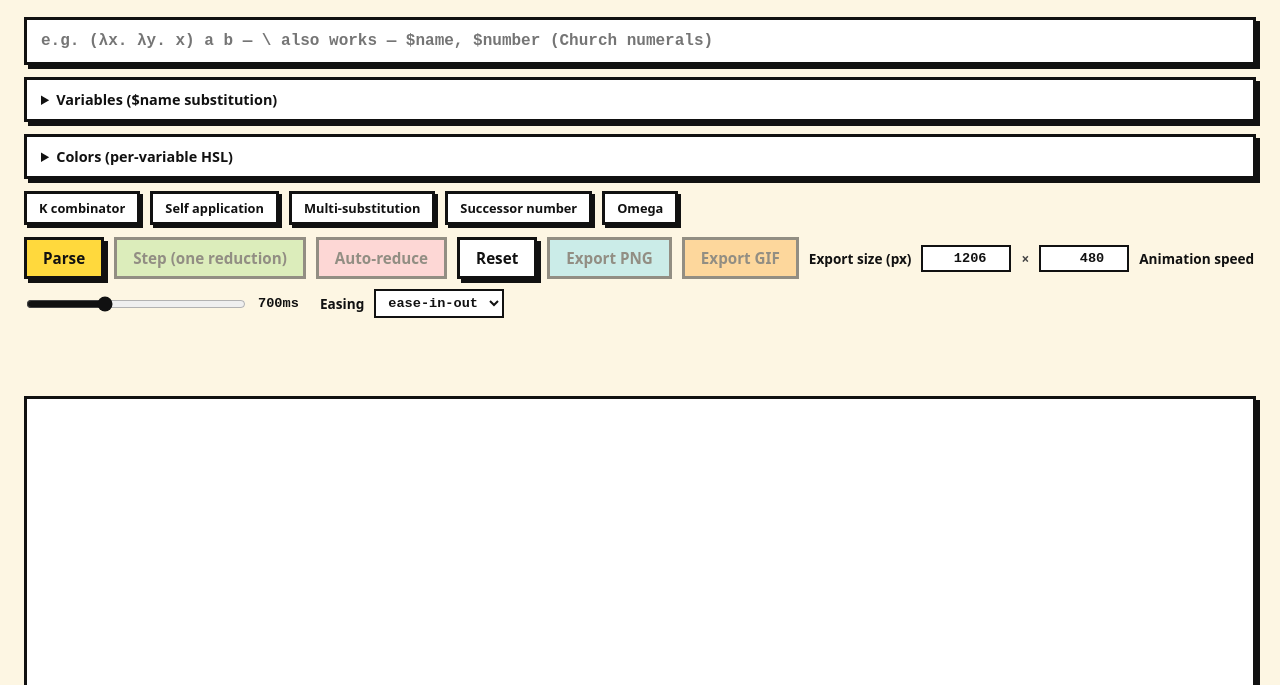
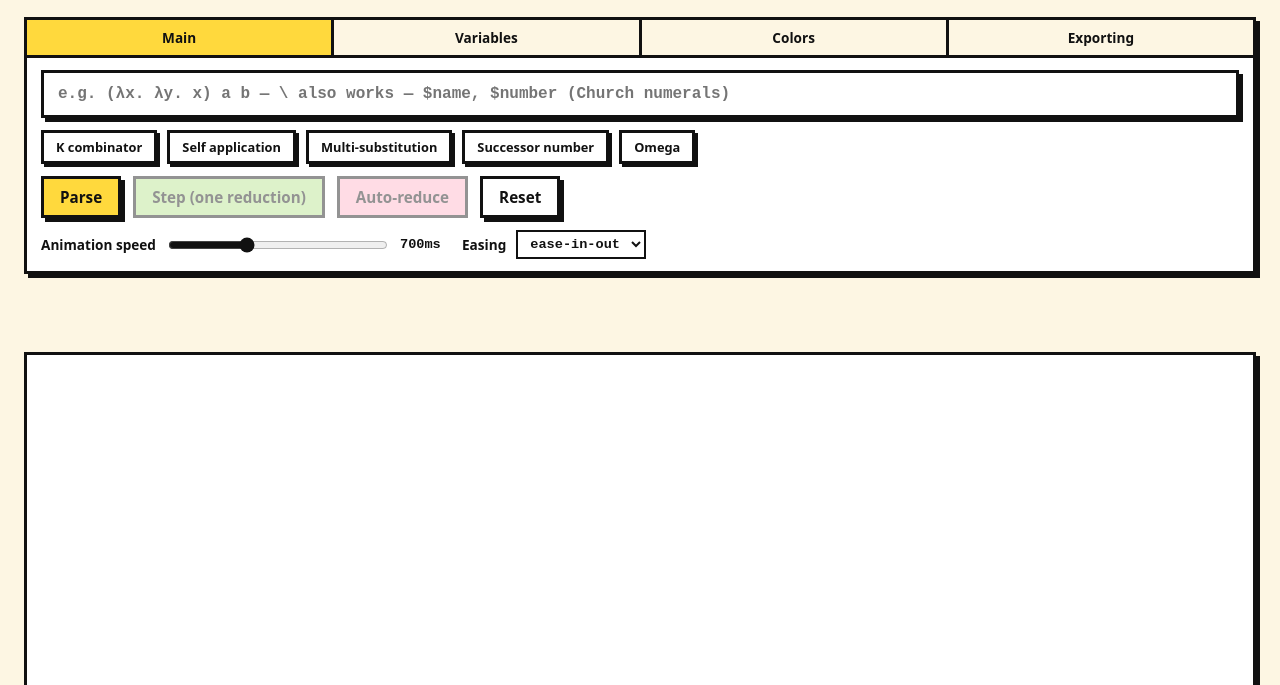
Before and after one commit to ywbird/slop-lambda-treemap, a website with bundled scripts: page index.html in a window 1280 px wide. Shown: the part 115-800 px from the top of the page. Built offline with nearby package versions, Linux system fonts and the light colour scheme.

Commit message:
feat(ui): split controls into tabs (Main / Variables / Colors / Exporting)
#controls 안의 모든 컨트롤을 4개 탭으로 분리:
- Main: expr-input, presets, parse/step/auto/reset, animation speed, easing
- Variables:  리스트 + 추가 버튼
- Colors: HSL 슬라이더 + hint
- Exporting: PNG/GIF 버튼 + size 입력

status/error 는 모든 탭에서 보이도록 탭 바깥에 둠 — 어떤 탭이든
피드백을 즉시 확인 가능. 트리맵만 모드의 오버레이 mirror 도 그대로
동작 (MutationObserver 변경 없음).

구현: 순수 CSS (:has) + input[type=radio] 탭 패턴. JS 0줄.
- 라디오 4개 + 라벨 4개: 폼 이름 'control-tab' 으로 그룹화
- :has(#tab-X:checked) 로 활성 라벨 노란색 + 활성 패널 표시
- 기존 <details> wrappers (variables-details, color-details) 제거 —
  탭 자체가 새 expand 메커니즘

js/main.js 변경 없음 — 모든 ID/이벤트 보존.

```diff
--- a/css/style.css
+++ b/css/style.css
@@ -138,6 +138,97 @@ main.layout-treemap-only #treemap-canvas {
   display: flex;
   flex-direction: column;
   gap: 12px;
+}
+
+/* ----- 탭: 메인 / 변수 / 색상 / 내보내기 ----- */
+
+.tabs {
+  background: var(--panel);
+  border: 3px solid var(--border);
+  box-shadow: var(--shadow);
+  display: flex;
+  flex-direction: column;
+}
+
+.tabs input[type='radio'] {
+  display: none;
+}
+
+.tab-nav {
+  display: flex;
+  border-bottom: 3px solid var(--border);
+  background: var(--bg);
+}
+
+.tab-nav label {
+  flex: 1;
+  text-align: center;
+  padding: 8px 10px;
+  font-weight: 800;
+  font-size: 0.85rem;
+  cursor: pointer;
+  user-select: none;
+  border-right: 3px solid var(--border);
+}
+
+.tab-nav label:last-of-type {
+  border-right: none;
+}
+
+.tab-nav label:hover {
+  background: var(--panel);
+}
+
+.tabs:has(#tab-main:checked)   label[for='tab-main'],
+.tabs:has(#tab-vars:checked)   label[for='tab-vars'],
+.tabs:has(#tab-colors:checked) label[for='tab-colors'],
+.tabs:has(#tab-export:checked) label[for='tab-export'] {
+  background: var(--yellow);
+}
+
+.tab-panels {
+  padding: 12px 14px;
+  display: flex;
+  flex-direction: column;
+  gap: 12px;
+}
+
+.tab-panel {
+  display: none;
+  flex-direction: column;
+  gap: 12px;
+}
+
+.tabs:has(#tab-main:checked)   #panel-main,
+.tabs:has(#tab-vars:checked)   #panel-vars,
+.tabs:has(#tab-colors:checked) #panel-colors,
+.tabs:has(#tab-export:checked) #panel-export {
+  display: flex;
+}
+
+.size-row {
+  display: flex;
+  align-items: center;
+  gap: 8px;
+  flex-wrap: wrap;
+  font-size: 0.85rem;
+  font-weight: 700;
+}
+
+.size-row input[type='number'] {
+  font: 700 0.85rem ui-monospace, monospace;
+  padding: 4px 8px;
+  background: var(--bg);
+  color: var(--text);
+  border: 2px solid var(--border);
+  border-radius: 0;
+  width: 90px;
+  text-align: right;
+}
+
+.size-row .size-x {
+  font-weight: 800;
+  color: var(--muted);
 }
 
 #expr-input {
--- a/index.html
+++ b/index.html
@@ -25,17 +25,20 @@
 
   <main>
     <section id="controls">
+      <div class="tabs">
+        <div class="tab-nav" role="tablist">
+          <input type="radio" name="control-tab" id="tab-main" checked>
+          <label for="tab-main" role="tab">Main</label>
+          <input type="radio" name="control-tab" id="tab-vars">
+          <label for="tab-vars" role="tab">Variables</label>
+          <input type="radio" name="control-tab" id="tab-colors">
+          <label for="tab-colors" role="tab">Colors</label>
+          <input type="radio" name="control-tab" id="tab-export">
+          <label for="tab-export" role="tab">Exporting</label>
+        </div>
+        <div class="tab-panels">
+          <div class="tab-panel" id="panel-main" role="tabpanel">
             <input id="expr-input" type="text" placeholder="e.g. (λx. λy. x) a b — \ also works — $name, $number (Church numerals)" aria-label="Lambda expression" spellcheck="false" autocapitalize="off">
-      <details id="variables-details">
-        <summary>Variables ($name substitution)</summary>
-        <div id="variables-list"></div>
-        <button type="button" id="add-variable-btn" class="var-add">+ Add variable</button>
-      </details>
-      <details id="color-details">
-        <summary>Colors (per-variable HSL)</summary>
-        <div id="color-list"></div>
-        <p class="color-hint">One HSL row appears per variable in the current expression. <code>Reset</code> returns to the auto color (binding hash).</p>
-      </details>
             <div id="presets" class="presets" aria-label="Example expressions">
               <button type="button" class="preset" data-expr="(λx. λy. x) a b">K combinator</button>
               <button type="button" class="preset" data-expr="(λx. x x) (λy. y)">Self application</button>
@@ -43,23 +46,43 @@
               <button type="button" class="preset" data-expr="(λn. λf. λx. f (n f x)) (λf. λx. f x) a b">Successor number</button>
               <button type="button" class="preset" data-expr="(λx. x x) (λx. x x)">Omega</button>
             </div>
-      <div class="buttons speed-control">
+            <div class="buttons">
               <button id="parse-btn" type="button">Parse</button>
               <button id="step-btn" type="button" disabled>Step (one reduction)</button>
               <button id="auto-btn" type="button" disabled>Auto-reduce</button>
               <button id="reset-btn" type="button">Reset</button>
-        <button id="export-png-btn" type="button" disabled>Export PNG</button>
-        <button id="export-gif-btn" type="button" disabled>Export GIF</button>
-        <label for="export-width">Export size (px)</label>
-        <input id="export-width" type="number" min="100" max="10000" step="10" value="0" aria-label="Export width px">
-        <span class="size-x">×</span>
-        <input id="export-height" type="number" min="100" max="10000" step="10" value="0" aria-label="Export height px">
+            </div>
+            <div class="speed-control">
               <label for="speed-slider">Animation speed</label>
               <input id="speed-slider" type="range" min="0" max="2000" step="100" value="700">
               <output id="speed-value" for="speed-slider">700ms</output>
               <label for="easing-select">Easing</label>
               <select id="easing-select"></select>
             </div>
+          </div>
+          <div class="tab-panel" id="panel-vars" role="tabpanel">
+            <div id="variables-list"></div>
+            <button type="button" id="add-variable-btn" class="var-add">+ Add variable</button>
+          </div>
+          <div class="tab-panel" id="panel-colors" role="tabpanel">
+            <div id="color-list"></div>
+            <p class="color-hint">One HSL row appears per variable in the current expression. <code>Reset</code> returns to the auto color (binding hash).</p>
+          </div>
+          <div class="tab-panel" id="panel-export" role="tabpanel">
+            <div class="buttons">
+              <button id="export-png-btn" type="button" disabled>Export PNG</button>
+              <button id="export-gif-btn" type="button" disabled>Export GIF</button>
+            </div>
+            <div class="size-row">
+              <label for="export-width">Export size (px)</label>
+              <input id="export-width" type="number" min="100" max="10000" step="10" value="0" aria-label="Export width px">
+              <span class="size-x">×</span>
+              <input id="export-height" type="number" min="100" max="10000" step="10" value="0" aria-label="Export height px">
+            </div>
+          </div>
+        </div>
+      </div>
+      <!-- status / error live outside the tabs so they're visible regardless of which tab is active -->
       <p id="status" class="status" aria-live="polite"></p>
       <p id="error" class="error" aria-live="polite"></p>
     </section>
```
Lines whose indentation alone changed are shown as unchanged.
